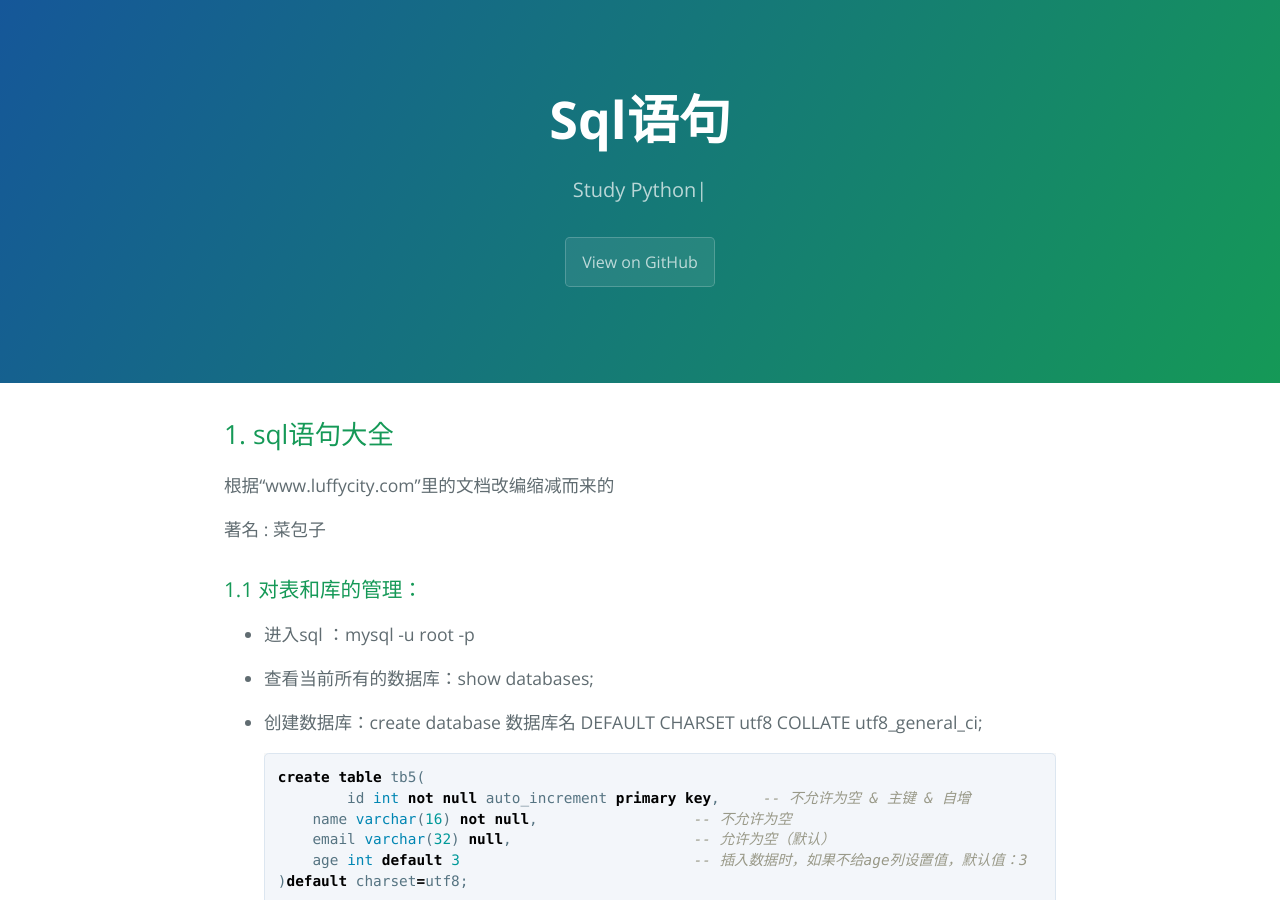
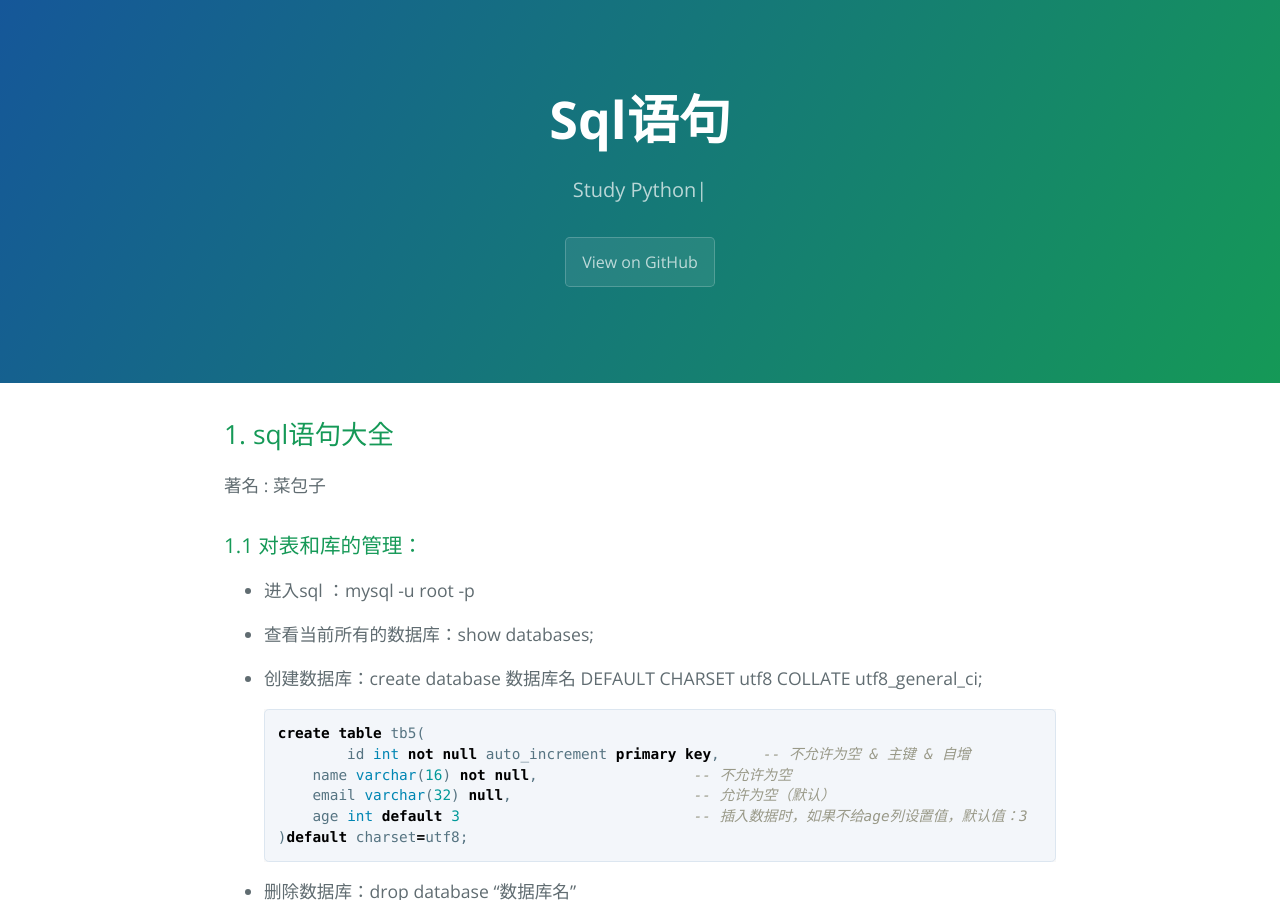
Before and after one commit to mqdcbz/study_python, a Jekyll site: the page built from _posts/2022-02-07-sql语句.md, in a window 1280 px wide and 900 px high. Built offline with Jekyll 4.4.1, drawn with Linux system fonts in a browser that asks for light colours; our own code applies the rules of GitHub Pages for plain Markdown files.

Commit message:
Update 2022-02-07-sql语句.md

```diff
--- a/_posts/2022-02-07-sql语句.md
+++ b/_posts/2022-02-07-sql语句.md
@@ -1,6 +1,4 @@
 ## 1. sql语句大全
-
-根据“www.luffycity.com”里的文档改编缩减而来的
 
 著名 : 菜包子
 
```
